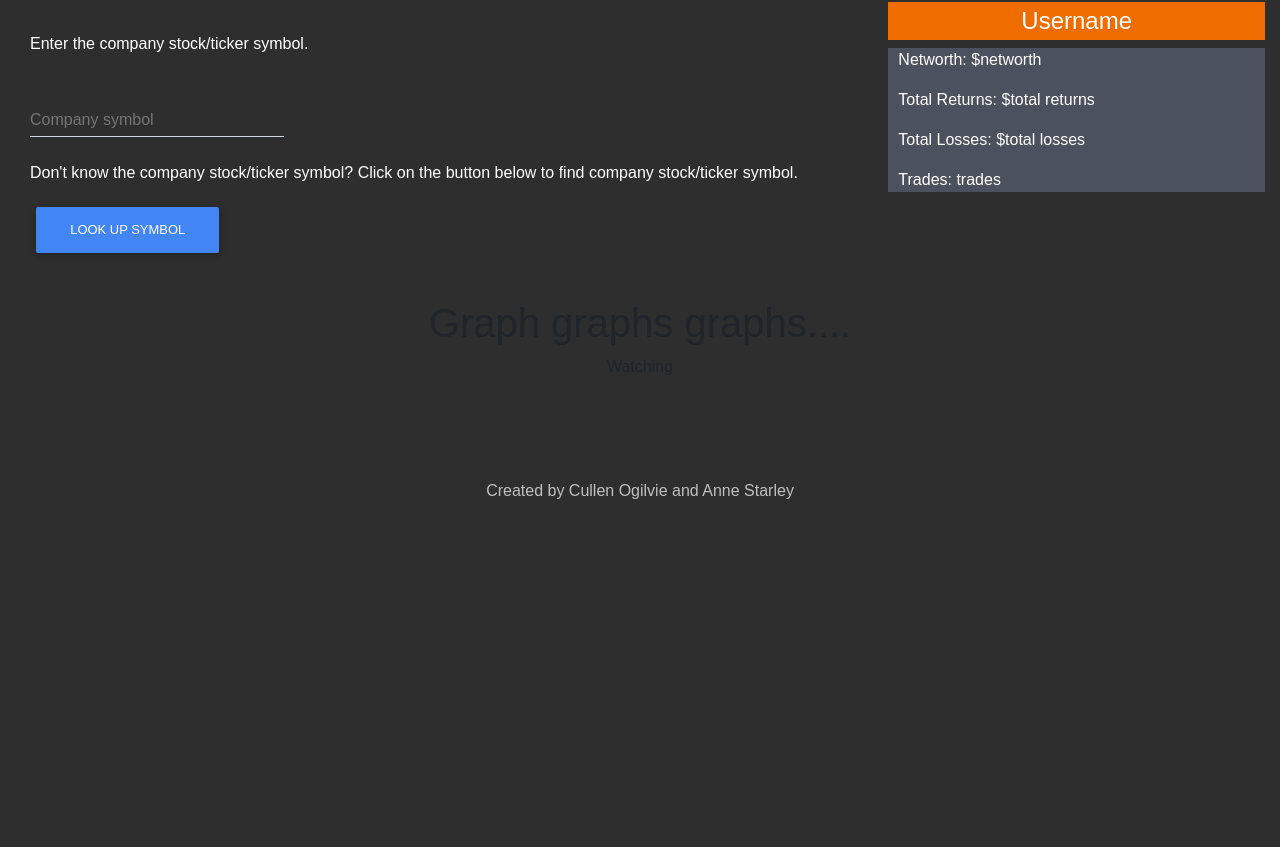
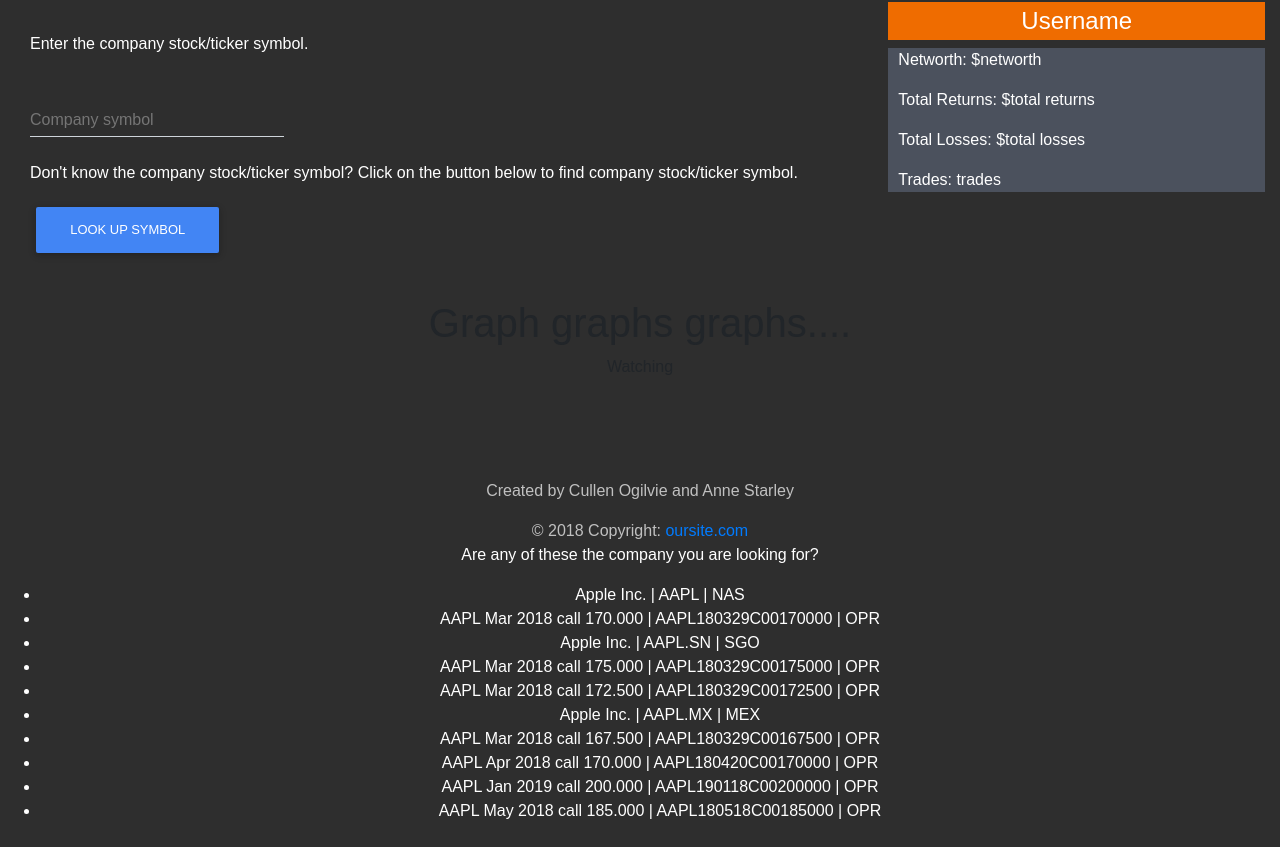
Before and after one commit to annestarley/Paper-Trader-frontend-mdbootstraps, a React (Create React App) app: page / in a window 1280 px wide. Shown: the part 138-985 px from the top of the page. Before the commit the page ends 800 px from the top, so only its background shows below. Built offline with nearby package versions, Linux system fonts and the light colour scheme.

Commit message:
attempted to attach yahoo api. working with copied data for now.

```diff
--- /dev/null
+++ b/Hershey.json
@@ -0,0 +1 @@
+'{"ResultSet":{"Query":"HSY","Result":[{"symbol":"HSY","name":"The Hershey Company","exch":"NYQ","type":"S","exchDisp":"NYSE","typeDisp":"Equity"},{"symbol":"HSY.F","name":"The Hershey Company","exch":"FRA","type":"S","exchDisp":"Frankfurt","typeDisp":"Equity"},{"symbol":"HSYXX","name":"HSBC Investor U.S. Obligations ","exch":"NAS","type":"Y","exchDisp":"NASDAQ","typeDisp":"MoneyMarket"},{"symbol":"HSY190118C00120000","name":"HSY Jan 2019 call 120.000","exch":"OPR","type":"O","exchDisp":"OPR","typeDisp":"Option"},{"symbol":"HSY180427C00102000","name":"HSY Apr 2018 call 102.000","exch":"OPR","type":"O","exchDisp":"OPR","typeDisp":"Option"},{"symbol":"HSY180817P00085000","name":"HSY Aug 2018 put 85.000","exch":"OPR","type":"O","exchDisp":"OPR","typeDisp":"Option"},{"symbol":"^HSY","name":"^HSY","exch":"WCB","type":"I","exchDisp":"Chicago Board Options Exchange","typeDisp":"Index"},{"symbol":"HSY.BE","name":"HERSHEY CO.  DL 1","exch":"BER","type":"S","exchDisp":"Berlin","typeDisp":"Equity"},{"symbol":"HSY.DU","name":"HERSHEY CO.  DL 1","exch":"DUS","type":"S","exchDisp":"Dusseldorf Stock Exchange","typeDisp":"Equity"},{"symbol":"HSY.HM","name":"HERSHEY CO.  DL 1","exch":"HAM","type":"S","exchDisp":"Hamburg","typeDisp":"Equity"}]}}'
--- a/package.json
+++ b/package.json
@@ -3,6 +3,7 @@
   "version": "0.1.0",
   "private": true,
   "dependencies": {
+    "axios": "^0.18.0",
     "bootstrap": "4.0.0",
     "font-awesome": "4.7.0",
     "mdbreact": "git+https://github.com/mdbootstrap/React-Bootstrap-with-Material-Design.git",
--- a/src/App.css
+++ b/src/App.css
@@ -98,6 +98,10 @@
   color: white;
 }
 
+#find-symbol {
+  color: white;
+}
+
 @keyframes App-logo-spin {
   from { transform: rotate(0deg); }
   to { transform: rotate(360deg); }
--- a/src/App.js
+++ b/src/App.js
@@ -9,7 +9,25 @@ import Graphs from './components/Graphs'
 import Watching from './components/Watching'
 import Footer from './components/Footer'
 
+import FindSymbol from './components/FindSymbol'
+import axios from 'axios'
+
 class App extends Component {
+  state = {
+    companies: []
+  }
+
+  // componentDidMount() {
+  //   let companyName = 'Hershey'
+  //   axios.get(`https://autoc.finance.yahoo.com/autoc?query=${companyName}&region=1&lang=en`)
+  //     .then(res => {
+  //       const companies = res.data
+  //       console.log(companies)
+  //       this.setState({ companies })
+  //     })
+  // }
+
+
   render() {
     console.log('hiii');
     return (
@@ -40,6 +58,8 @@ class App extends Component {
           </div>
         </div>
 
+      <FindSymbol />
+
       </div>
     );
   }
--- a/src/components/Collapse.js
+++ b/src/components/Collapse.js
@@ -26,16 +26,6 @@ class SymbolCollapse extends Component {
                 <Input label="Company name" />
               </div>
             </div>
-            <div className="row">
-              <div className="col-md-4">
-                <Input label="Company country" />
-              </div>
-            </div>
-            <div className="row">
-              <div className="col-md-4">
-                <Input label="Company security type" />
-              </div>
-            </div>
           </Collapse>
         </div>
       </div>
--- /dev/null
+++ b/src/components/FindSymbol.js
@@ -0,0 +1,65 @@
+import React from 'react'
+import axios from 'axios'
+
+class FindSymbol extends React.Component {
+  state = {
+    companies: []
+  }
+
+  temp = JSON.parse('{"ResultSet":{"Query":"AAPL","Result":[{"symbol":"AAPL","name":"Apple Inc.","exch":"NAS","type":"S","exchDisp":"NASDAQ","typeDisp":"Equity"},{"symbol":"AAPL180329C00170000","name":"AAPL Mar 2018 call 170.000","exch":"OPR","type":"O","exchDisp":"OPR","typeDisp":"Option"},{"symbol":"AAPL.SN","name":"Apple Inc.","exch":"SGO","type":"S","exchDisp":"Santiago Stock Exchange","typeDisp":"Equity"},{"symbol":"AAPL180329C00175000","name":"AAPL Mar 2018 call 175.000","exch":"OPR","type":"O","exchDisp":"OPR","typeDisp":"Option"},{"symbol":"AAPL180329C00172500","name":"AAPL Mar 2018 call 172.500","exch":"OPR","type":"O","exchDisp":"OPR","typeDisp":"Option"},{"symbol":"AAPL.MX","name":"Apple Inc.","exch":"MEX","type":"S","exchDisp":"Mexico","typeDisp":"Equity"},{"symbol":"AAPL180329C00167500","name":"AAPL Mar 2018 call 167.500","exch":"OPR","type":"O","exchDisp":"OPR","typeDisp":"Option"},{"symbol":"AAPL180420C00170000","name":"AAPL Apr 2018 call 170.000","exch":"OPR","type":"O","exchDisp":"OPR","typeDisp":"Option"},{"symbol":"AAPL190118C00200000","name":"AAPL Jan 2019 call 200.000","exch":"OPR","type":"O","exchDisp":"OPR","typeDisp":"Option"},{"symbol":"AAPL180518C00185000","name":"AAPL May 2018 call 185.000","exch":"OPR","type":"O","exchDisp":"OPR","typeDisp":"Option"}]}}')
+  // componentDidMount() {
+  //   let companyName = 'Apple'
+  //   // axios.get(`https://autoc.finance.yahoo.com/autoc?query=${companyName}&region=1&lang=en`,
+  //   //   {
+  //   //     headers: {
+  //   //       'Access-Control-Allow-Origin': '*',
+  //   //     }
+  //   //   })
+  //   // console.log('DID MOUNT');
+  //   fetch(`https://autoc.finance.yahoo.com/autoc?query=${companyName}&region=1&lang=en`, {
+  //     headers: {
+  //       'Access-Control-Allow-Origin': '*',
+  //       Accept: 'application/json'
+  //     }
+  //     // mode: 'no-cors'
+  //   })
+  //     .then(res => {
+  //       console.log(res);
+  //       return res.json()
+  //     })
+  //     .then(data => {
+  //       console.log(data)
+  //       // this.setState({ companies })
+  //     })
+  //     .catch(err => {
+  //       console.error(err)
+  //     })
+  // }
+
+  checkForCompanyReturn = (companies) => {
+    if (companies.length) {
+      return <p>Are any of these the company you are looking for?</p>
+    } else {
+      return <p>No companies found with that name.</p>
+    }
+  }
+
+  render() {
+    console.log(this.temp.ResultSet.Result);
+    let companies = this.temp.ResultSet.Result
+    return (
+      <div id="find-symbol">
+        {this.checkForCompanyReturn(companies)}
+        <ul>
+          {
+            companies.map(company => {
+              return <li>{company.name} | {company.symbol} | {company.exch}</li>
+            })
+          }
+        </ul>
+      </div>
+    )
+  }
+}
+
+export default FindSymbol
--- a/src/components/Footer.js
+++ b/src/components/Footer.js
@@ -1,9 +1,13 @@
 import React from 'react'
+import {Container} from 'mdbreact'
 
 const Footer = () => {
   return (
     <div id="footer">
       <p>Created by <a href="https://github.com/chaogoesmu" id="name-link">Cullen Ogilvie</a> and <a href="https://github.com/annestarley" id="name-link">Anne Starley</a></p>
+      <Container fluid>
+          &copy; {(new Date().getFullYear())} Copyright: <a href="#"> oursite.com </a>
+      </Container>
     </div>
   )
 }
--- a/src/components/NavbarFeatures.js
+++ b/src/components/NavbarFeatures.js
@@ -53,11 +53,11 @@ class NavbarFeatures extends React.Component {
           <NavbarNav className="ml-auto">
             <form className="form-inline">
               <NavItem>
-                <p>
+                <div>
                   <span id="navbar-login"><LoginModal/></span>
                   <span id="or">or</span>
                   <span id="navbar-login"><SignUpModal/></span>
-                </p>
+                </div>
               </NavItem>
             </form>
           </NavbarNav>
```
Also changed, not shown: src/components/Table.js (added), 1 other file (tests, documents, lock files or other folders).
